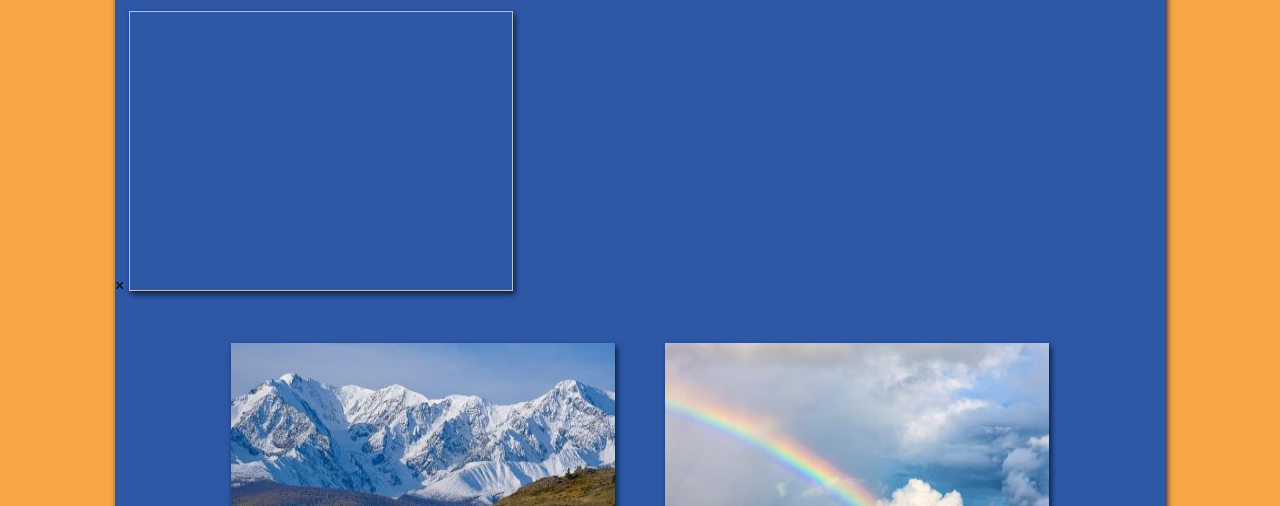
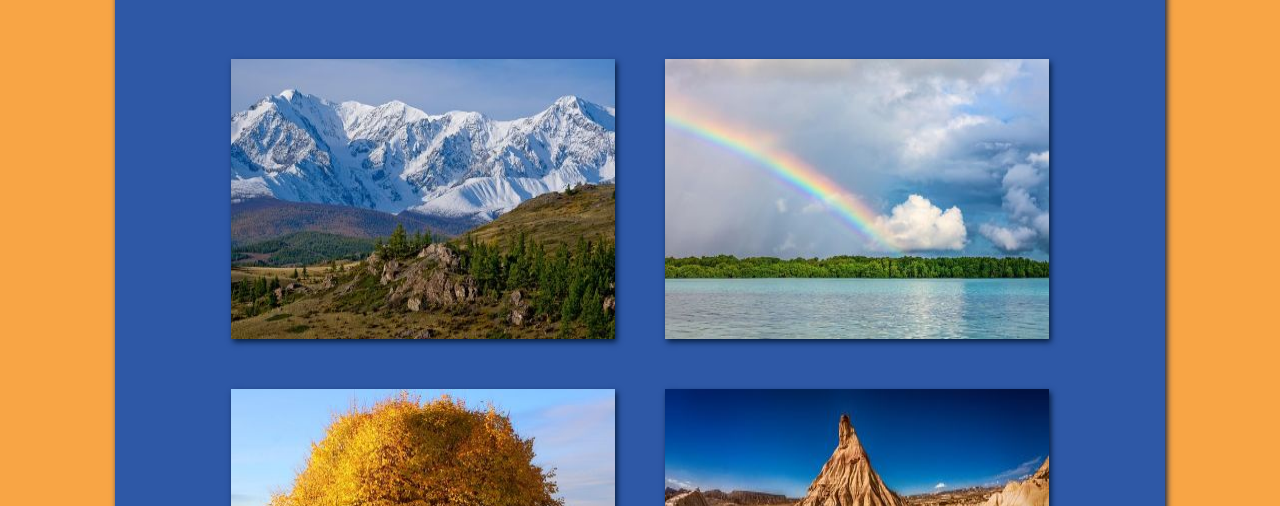
Before and after one commit to galilea77/responsive, a plain HTML site: page index.html in a window 1280 px wide. Shown: the part 294-800 px from the top of the page. Drawn offline with Linux system fonts and the light colour scheme; a web font is replaced by a local one.

Commit message:
Update index.html

```diff
--- a/index.html
+++ b/index.html
@@ -1,12 +1,11 @@
 <!DOCTYPE html>
 <html lang="en">
 <head>
-    <meta charset="UTF-8">
-    <meta name="viewport" content="width=device-width, initial-scale=1.0">
+<meta charset="UTF-8">
+<meta name="viewport" content="width=device-width, initial-scale=1.0">
 <link href="https://fonts.googleapis.com/css2?family=Unkempt:wght@400;700&display=swap" rel="stylesheet">
-    <link rel="stylesheet" href="styles.css">
-
-    <title>Grid Layout</title>
+<link rel="stylesheet" href="styles.css">
+<title>Grid Layout</title>
 </head>
 
 <body>
@@ -14,11 +13,6 @@
     <header>
         <h1>Four Seasons</h1>
     </header>
-
-    <div id="modal" class="modal">
-        <span class="close" id="close">&times;</span>
-        <img class="modal-content" id="largeImage">
-    </div>
 
     <main>
         <img src="mountains.jpg" />
@@ -28,7 +22,5 @@
     </main>
     </div>
 
-<script src="script.js"></script>
-
 </body>
 </html>
```
